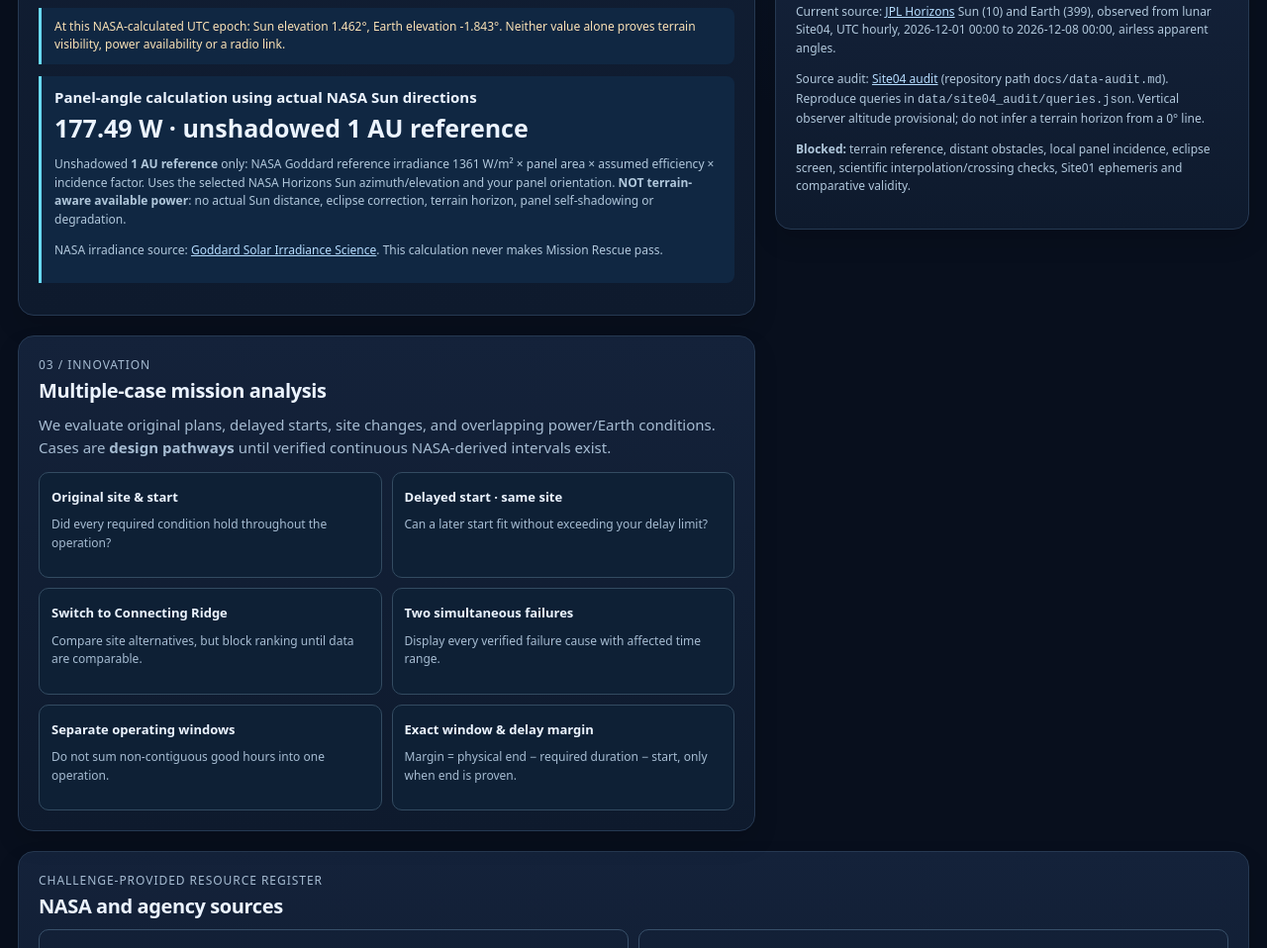
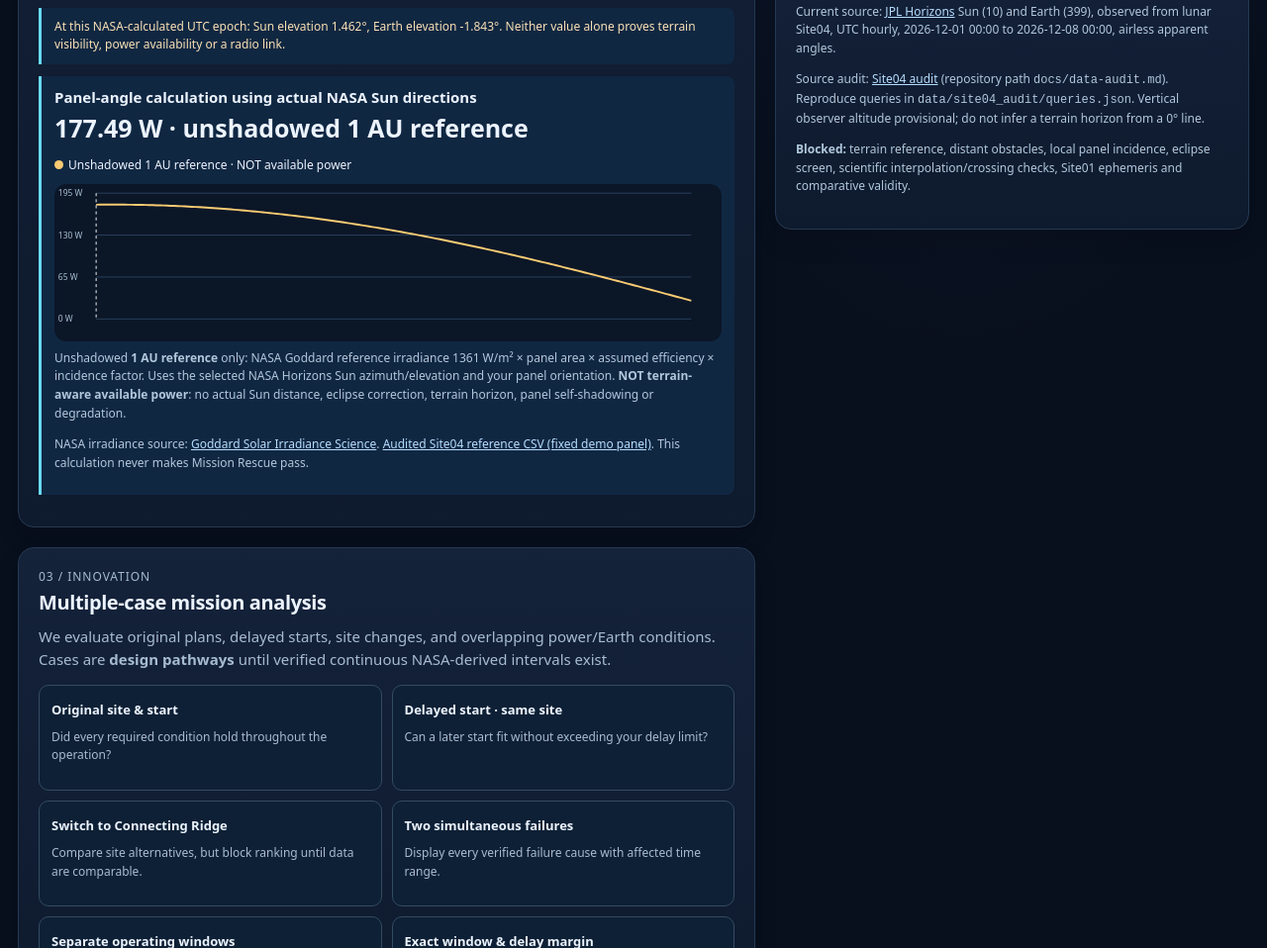
Before and after one commit to fayzeh-Elzghier/lunar-window, a plain HTML site: page docs/index.html in a window 1280 px wide. Shown: the part 1875-2833 px from the top of the page at 99% size. Drawn offline with Linux system fonts and the light colour scheme.

Commit message:
ui: plot actual Horizons-based 1 AU panel reference over time without false terrain-power claims

```diff
--- a/docs/index.html
+++ b/docs/index.html
@@ -42,8 +42,10 @@ a{color:#b6ddff}a:hover{text-decoration-thickness:2px}.wrap{width:min(1270px,cal
 <div class="keys"><span><i class="dot sun-dot"></i>Sun elevation</span><span><i class="dot earth-dot"></i>Earth elevation</span><span>Dashed line: 0° local horizontal (NOT terrain)</span></div><svg id="chart" viewBox="0 0 880 292" role="img" aria-label="Sun and Earth hourly elevations from JPL Horizons"></svg><div id="event" class="callout">Site04: real positions, no verified power or Earth-link claim.</div>
 <div class="callout" role="note"><b>Panel-angle calculation using actual NASA Sun directions</b>
 <div style="font-size:25px;font-weight:800" id="refPower">—</div>
+<div class="keys"><span><i class="dot sun-dot"></i>Unshadowed 1 AU reference · NOT available power</span></div>
+<svg id="refChart" viewBox="0 0 880 208" role="img" aria-label="Panel geometric 1 AU reference from actual NASA Horizons Sun angles; terrain and eclipse unknown"></svg>
 <p class="note">Unshadowed <b>1 AU reference</b> only: NASA Goddard reference irradiance 1361 W/m² × panel area × assumed efficiency × incidence factor. Uses the selected NASA Horizons Sun azimuth/elevation and your panel orientation. <b>NOT terrain-aware available power</b>: no actual Sun distance, eclipse correction, terrain horizon, panel self-shadowing or degradation.</p>
-<p class="note">NASA irradiance source: <a href="https://earth.gsfc.nasa.gov/climate/projects/solar-irradiance/science" target="_blank" rel="noopener">Goddard Solar Irradiance Science</a>. This calculation never makes Mission Rescue pass.</p></div></div></section>
+<p class="note">NASA irradiance source: <a href="https://earth.gsfc.nasa.gov/climate/projects/solar-irradiance/science" target="_blank" rel="noopener">Goddard Solar Irradiance Science</a>. <a href="https://github.com/fayzeh-Elzghier/lunar-window/blob/main/data/site04_audit/panel_1au_reference.csv" target="_blank" rel="noopener">Audited Site04 reference CSV (fixed demo panel)</a>. This calculation never makes Mission Rescue pass.</p></div></div></section>
 <section class="panel"><div class="tiny">03 / Innovation</div><h2>Multiple-case mission analysis</h2><p class="muted">We evaluate original plans, delayed starts, site changes, and overlapping power/Earth conditions. Cases are <b>design pathways</b> until verified continuous NASA-derived intervals exist.</p><div class="cases">
 <div class="case"><b>Original site & start</b><p>Did every required condition hold throughout the operation?</p></div>
 <div class="case"><b>Delayed start · same site</b><p>Can a later start fit without exceeding your delay limit?</p></div>
@@ -112,10 +114,28 @@ function geometricReferenceW(record){
    +Math.sin(tilt*rad)*Math.cos(record.se*rad)*Math.cos((record.sa-panelAz)*rad);
  return 1361*area*eff*Math.max(0,Math.min(1,incidence));
 }
+function drawReferenceChart(){
+ const svg=$("refChart");while(svg.firstChild)svg.removeChild(svg.firstChild);
+ if(!rows.length)return;
+ const values=rows.map(geometricReferenceW);
+ if(values.some(x=>x===null||!Number.isFinite(x)))return;
+ const max=Math.max(1,...values)*1.1,L=55,T=12,W=785,H=166;
+ const X=i=>L+(i/Math.max(1,rows.length-1))*W;
+ const Y=v=>T+H-v/max*H;
+ for(let y=0;y<4;y++){
+    const val=max*y/3;
+    svg.appendChild(el("line",{x1:L,x2:L+W,y1:Y(val),y2:Y(val),stroke:"#344e69","stroke-width":1}));
+    const lab=el("text",{x:5,y:Y(val)+4,fill:"#a9c0d5","font-size":11});
+    lab.textContent=val.toFixed(0)+" W";svg.appendChild(lab);
+ }
+ svg.appendChild(el("polyline",{points:values.map((v,i)=>X(i)+","+Y(v)).join(" "),
+     fill:"none",stroke:"#f8cb72","stroke-width":2.5}));
+ svg.appendChild(el("line",{x1:X(selectedIndex),x2:X(selectedIndex),y1:T,y2:T+H,stroke:"#fff","stroke-dasharray":"4 4","stroke-width":1.2}));
+}
 function updateReference(){
  if(!rows.length)return;
  const watts=geometricReferenceW(rows[selectedIndex]);
- $("refPower").textContent=watts===null?"Invalid panel settings":watts.toFixed(2)+" W · unshadowed 1 AU reference";
+ $("refPower").textContent=watts===null?"Invalid panel settings":watts.toFixed(2)+" W · unshadowed 1 AU reference";drawReferenceChart();
 }
 function el(name,attributes){const n=document.createElementNS("http://www.w3.org/2000/svg",name);for(const [key,value] of Object.entries(attributes||{}))n.setAttribute(key,String(value));return n;}
 function paint(){const s=$("chart");while(s.firstChild)s.removeChild(s.firstChild);const vals=rows.flatMap(x=>[x.se,x.ee]);const lo=Math.floor(Math.min(...vals,0))-1,hi=Math.ceil(Math.max(...vals,0))+1;const L=56,W=788,T=15,H=238;const X=i=>L+i/(rows.length-1)*W;const Y=v=>T+(hi-v)/(hi-lo)*H;
```
